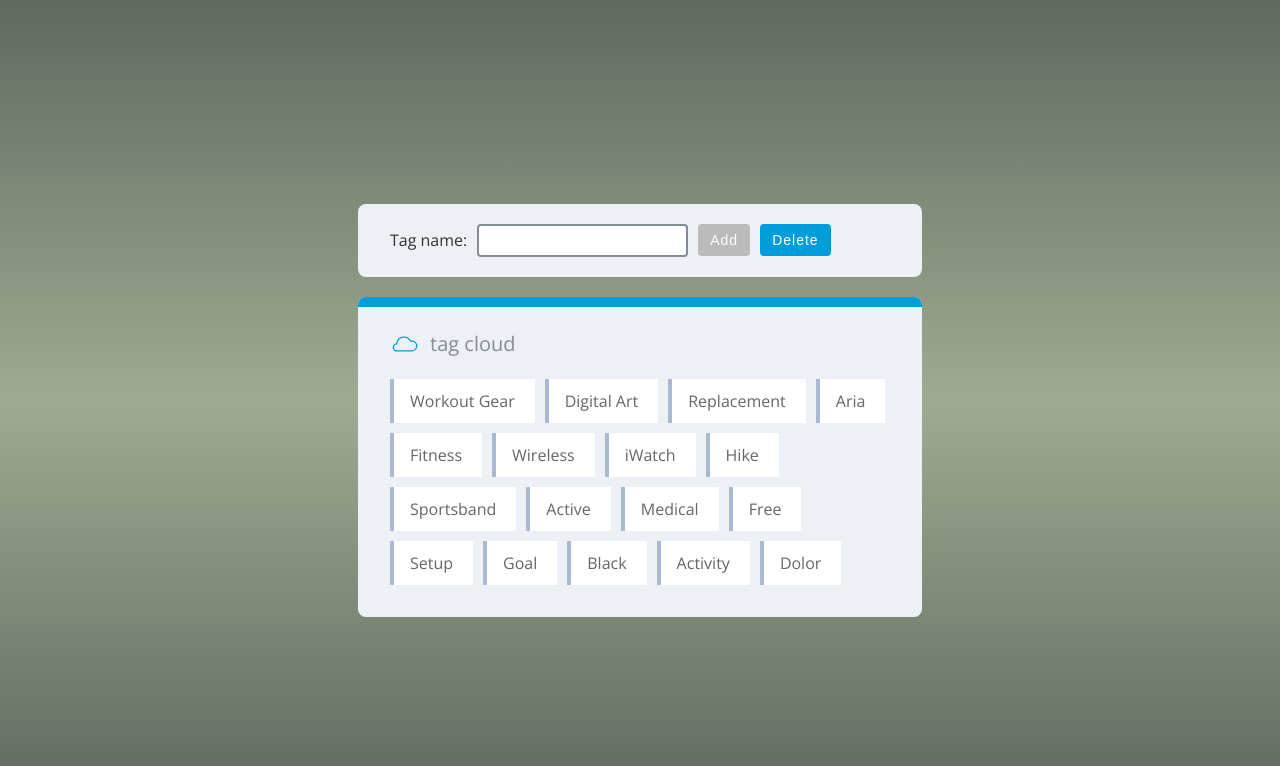
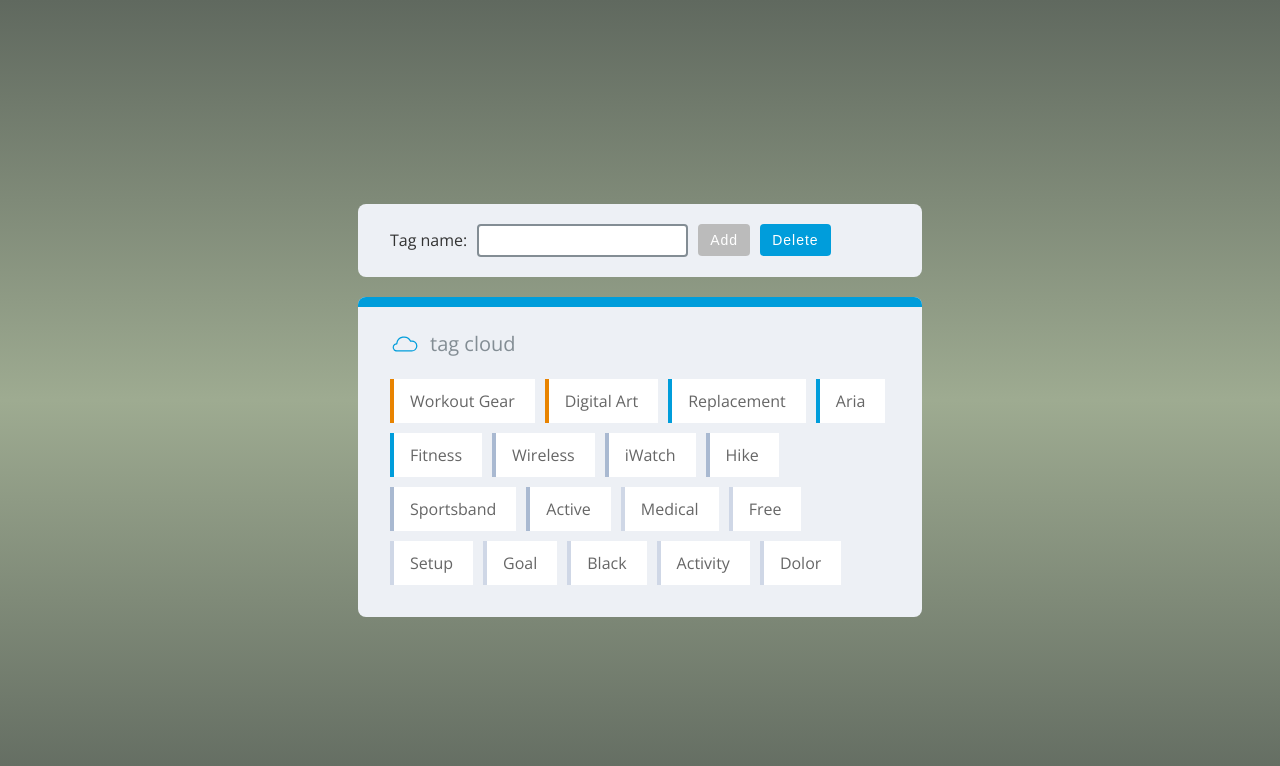
Before and after one commit to wendykr/tag-clouds, a React (Vite) app: page / in a window 1280 px wide. Shown: the top 766 px of the page. Built offline with nearby package versions, Linux system fonts and the light colour scheme.

Commit message:
reword #7 - add color of stripe

```diff
--- a/src/App.tsx
+++ b/src/App.tsx
@@ -5,10 +5,13 @@ import { CiCloudOn } from "react-icons/ci";
 import { TagCloud } from './components/TagCloud/TagCloud';
 import { Form } from './components/Form/Form';
 
-const tagsStructure: string[] = tagsData;
+export interface TagsStructure {
+  name: string;
+  color: string;
+}
 
 function App() {
-  const [tags, setTags] = useState<string[]>(tagsStructure);
+  const [tags, setTags] = useState<TagsStructure[]>(tagsData);
   const [newTag, setNewTag] = useState<string>('');
   const [isDisabled, setIsDisabled] = useState<boolean>(true);
 
@@ -19,7 +22,7 @@ function App() {
 
   const handleSubmit = (event: React.MouseEvent<HTMLButtonElement, MouseEvent>) => {
     event.preventDefault();
-    setTags([...tags, newTag]);
+    setTags([...tags, {name: newTag, color: 'cfd7e6'}]);
     setNewTag('');
     setIsDisabled(true);
   }
@@ -44,7 +47,7 @@ function App() {
         <div className="main">
         {
           tags.length > 0 ? (
-            tags.map((tag, index: number) => <TagCloud key={index} tag={tag} />)
+            tags.map((tag, index: number) => <TagCloud key={index} name={tag.name} color={tag.color} />)
           ) : (
             <p>No found tags</p>
           )
--- a/src/components/Form/Form.tsx
+++ b/src/components/Form/Form.tsx
@@ -1,3 +1,4 @@
+import { TagsStructure } from '../../App';
 import { Button } from '../Button/Button';
 import { Input } from '../Input/Input';
 import './Form.scss';
@@ -8,7 +9,7 @@ interface FormProps {
   handleDelete: (event: React.MouseEvent<HTMLButtonElement, MouseEvent>) => void;
   isDisabled: boolean;
   newTag: string;
-  tags: string[];
+  tags: TagsStructure[];
 }
 
 export const Form: React.FC<FormProps> = ({ handleChange, handleSubmit, handleDelete, isDisabled, newTag, tags }) => {
--- a/src/components/TagCloud/TagCloud.scss
+++ b/src/components/TagCloud/TagCloud.scss
@@ -1,17 +1,18 @@
 .tag {
-  margin: 0;
-  padding: 10px 20px;
-  background-color: #ffffff;
-  color: #666666;
   position: relative;
 
-  &::before {
-    content: '';
+  &__name {
+    margin: 0;
+    padding: 10px 20px;
+    background-color: #ffffff;
+    color: #666666;
+  }
+
+  &__stripe {
     position: absolute;
     top: 0;
-    left: 0px;
+    left: 0;
     height: 100%;
     width: 4px;
-    background-color: #a9b9d1;
   }
 }
--- a/src/components/TagCloud/TagCloud.tsx
+++ b/src/components/TagCloud/TagCloud.tsx
@@ -1,11 +1,13 @@
 import './TagCloud.scss';
+import { TagsStructure } from '../../App';
 
-interface TagCloudProps {
-  tag: string;
-}
-
-export const TagCloud: React.FC<TagCloudProps> = ({ tag }) => {
+export const TagCloud: React.FC<TagsStructure> = ({ name, color }) => {
   return (
-    <p className="tag" >{tag}</p>
+    <div className="tag">
+      <div className="tag__name">
+        {name}
+      </div>
+      <span className="tag__stripe" style={{ backgroundColor: `#${color}` }}></span>
+    </div>
   )
 }
--- a/src/constants/tags.ts
+++ b/src/constants/tags.ts
@@ -1 +1,70 @@
-export const tagsData = ['Workout Gear', 'Digital Art', 'Replacement', 'Aria', 'Fitness', 'Wireless', 'iWatch', 'Hike', 'Sportsband', 'Active', 'Medical', 'Free', 'Setup', 'Goal', 'Black', 'Activity', 'Dolor'];
+export const tagsData = [
+  {
+    name: 'Workout Gear',
+    color: 'e88300',
+  },
+  {
+    name: 'Digital Art',
+    color: 'e88300',
+  },
+  {
+    name: 'Replacement',
+    color: '009ddb',
+  },
+  {
+    name: 'Aria',
+    color: '009ddb',
+  },
+  {
+    name: 'Fitness',
+    color: '009ddb',
+  },
+  {
+    name: 'Wireless',
+    color: 'a9b9d1',
+  },
+  {
+    name: 'iWatch',
+    color: 'a9b9d1',
+  },
+  {
+    name: 'Hike',
+    color: 'a9b9d1',
+  },
+  {
+    name: 'Sportsband',
+    color: 'a9b9d1',
+  },
+  {
+    name: 'Active',
+    color: 'a9b9d1',
+  },
+  {
+    name: 'Medical',
+    color: 'cfd7e6',
+  },
+  {
+    name: 'Free',
+    color: 'cfd7e6',
+  },
+  {
+    name: 'Setup',
+    color: 'cfd7e6',
+  },
+  {
+    name: 'Goal',
+    color: 'cfd7e6',
+  },
+  {
+    name: 'Black',
+    color: 'cfd7e6',
+  },
+  {
+    name: 'Activity',
+    color: 'cfd7e6',
+  },
+  {
+    name: 'Dolor',
+    color: 'cfd7e6',
+  }
+];
```
